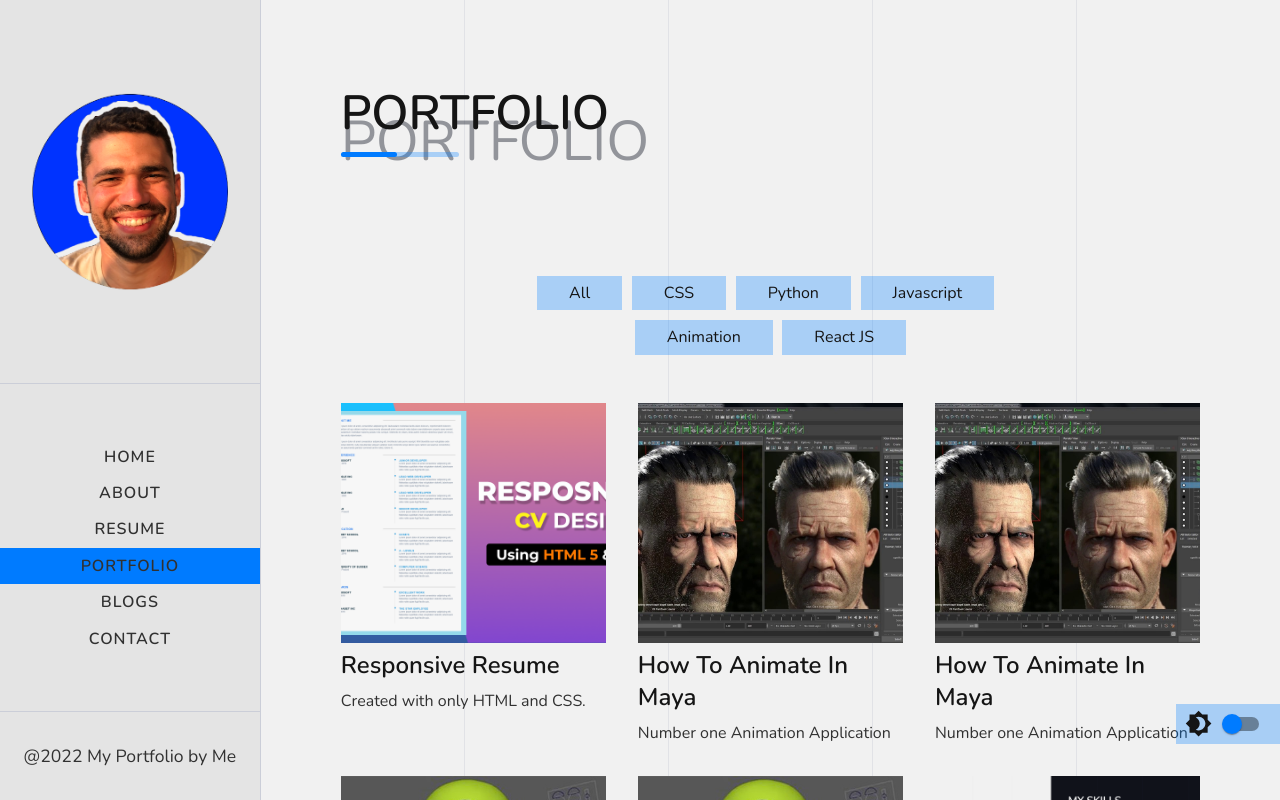
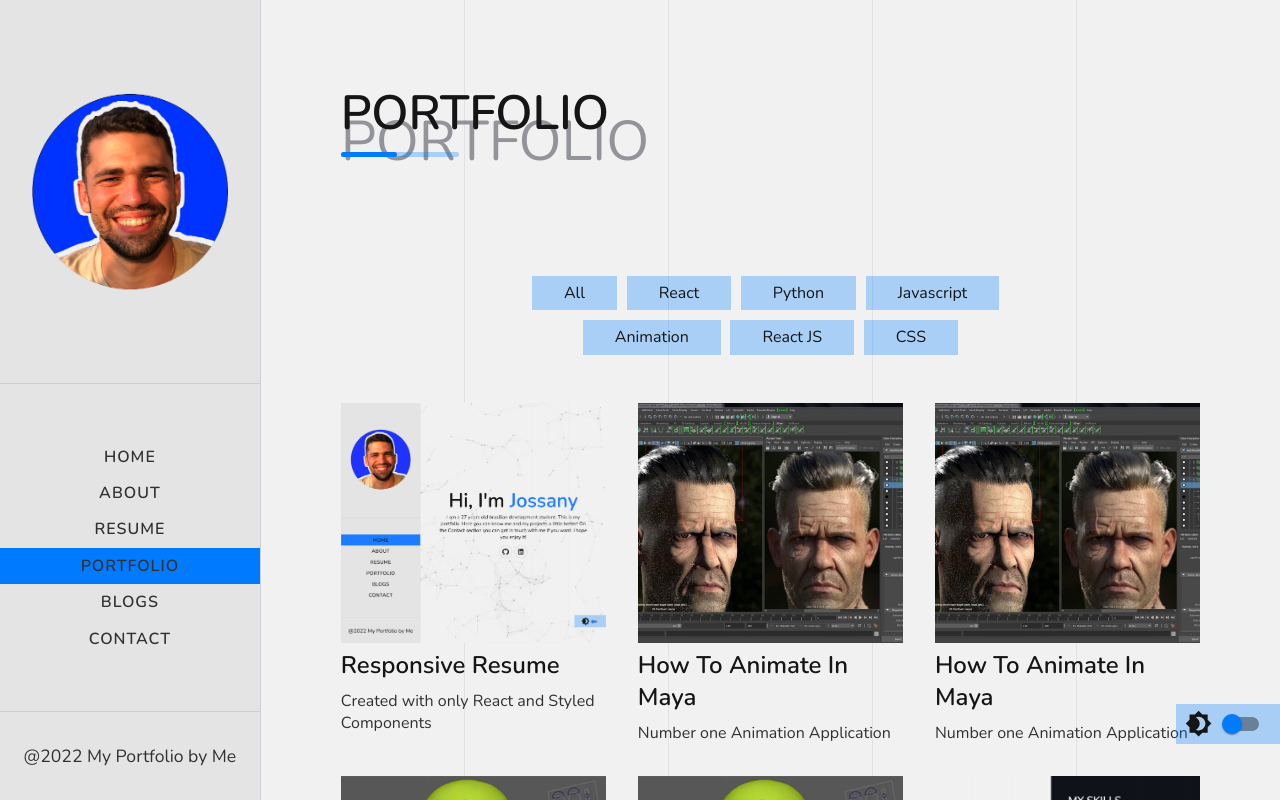
Before and after one commit to mjossany/portfolio, a React (Create React App) app: page /portfolio in a window 1280 px wide. Shown: the top 800 px of the page. Built offline with nearby package versions, Linux system fonts and the light colour scheme.

Commit message:
Insert real informartion about me on the PortfolioPage

```diff
--- a/src/components/PortfolioProjects/PortfolioProjects.jsx
+++ b/src/components/PortfolioProjects/PortfolioProjects.jsx
@@ -1,6 +1,5 @@
 import React from 'react';
 import GitHubIcon from '@mui/icons-material/GitHub';
-import PinterestIcon from '@mui/icons-material/Pinterest';
 import { arrayOf } from 'prop-types';
 import {
   GridItem,
@@ -27,11 +26,6 @@ function PortfolioProjects({ projectsToDisplay }) {
                       <GitHubIcon />
                     </Icon>
                   </Link>
-                  <Link href>
-                    <Icon href={project.link2}>
-                      <PinterestIcon />
-                    </Icon>
-                  </Link>
                 </LinksUl>
               </PortfolioImageContainer>
               <ItemTitle>
--- a/src/data/portfolio.jsx
+++ b/src/data/portfolio.jsx
@@ -1,4 +1,4 @@
-import css1 from '../images/portImages/cv_css.png';
+import portfolioImg from '../images/portImages/responsive-portfolio.png';
 import css2 from '../images/portImages/ms.png';
 import react1 from '../images/portImages/react_styled.png';
 import img2 from '../images/portImages/maya-4.jpg';
@@ -7,12 +7,11 @@ import img3 from '../images/portImages/maya-3.jpg';
 const portfolio = [
   {
     id: 1,
-    category: 'CSS',
-    image: css1,
+    category: 'React',
+    image: portfolioImg,
     link1: 'https://www.google.com',
-    link2: 'https://www.google.com',
     title: 'Responsive Resume',
-    text: 'Created with only HTML and CSS.',
+    text: 'Created with only React and Styled Components',
   },
   {
     id: 2,
```
Also changed, not shown: src/images/portImages/responsive-portfolio.png (added).
